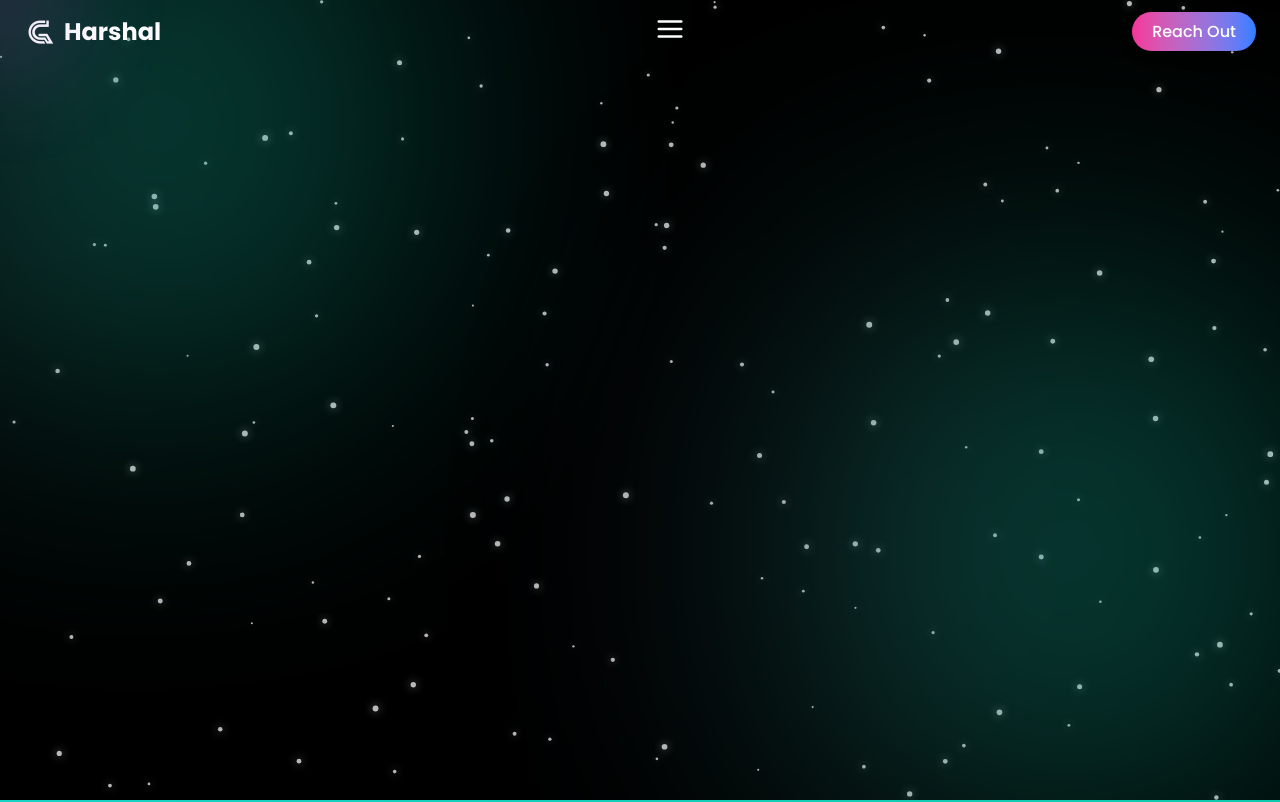
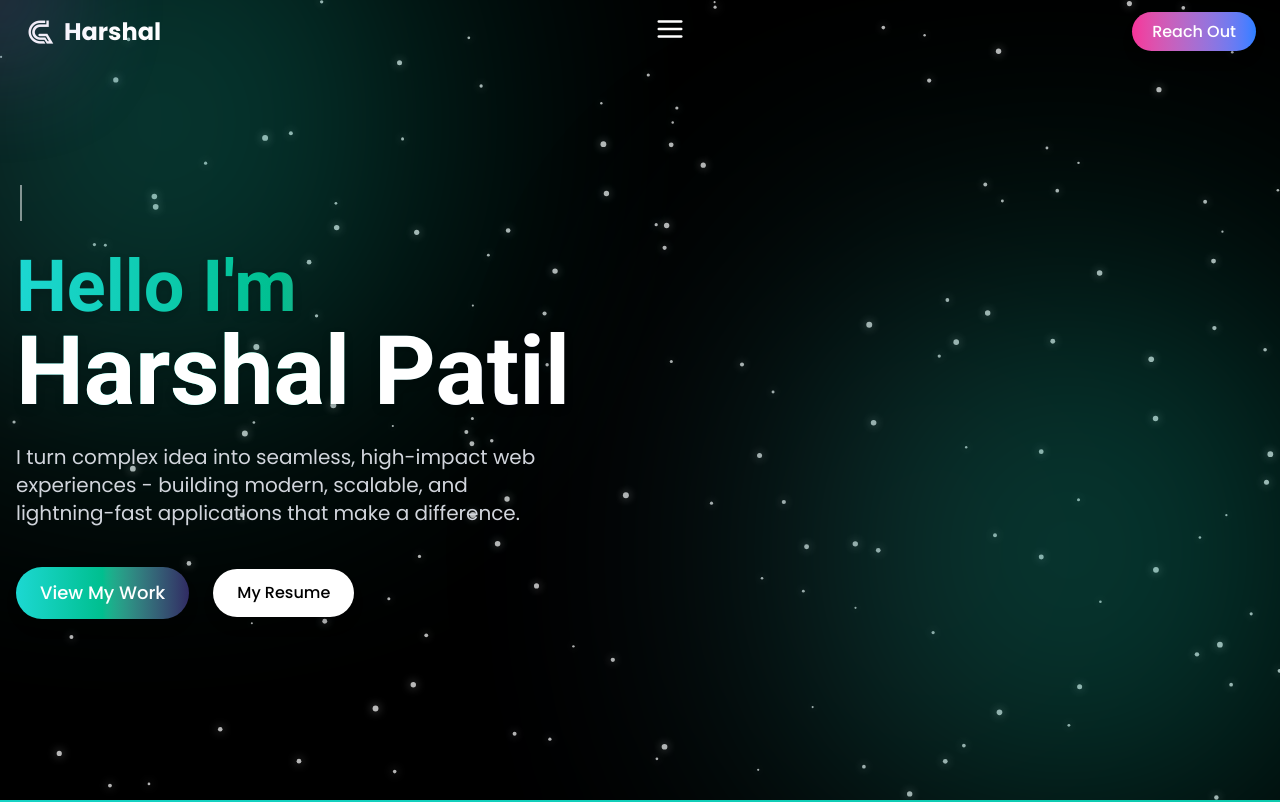
Before and after one commit to Harshal005/My-Portfolio, a React (Vite) app: page / in a window 1280 px wide. Shown: the top 802 px of the page. Built offline with nearby package versions, Linux system fonts and the light colour scheme.

Commit message:
Hero Section Left Side Added

```diff
--- a/src/sections/Home.jsx
+++ b/src/sections/Home.jsx
@@ -1,9 +1,18 @@
 import React, { useEffect, useMemo, useState } from "react";
 import ParticlesBackground from "../components/ParticlesBackground.jsx";
+import {delay, motion} from "framer-motion";
+import {FaXTwitter, FaLinkedin, FaGithub} from "react-icons/fa6";
+
+
+const socials = [
+  {Icon : FaXTwitter, label : "X", href : "https://twitter.com"},
+  {Icon : FaLinkedin, label : "LinkedIn", href : "https://www.linkedin.com/in/harshal-patil-java/"},
+  {Icon : FaGithub, label : "GitHub", href : "https://github.com/Harshal005"},
+]
 
 const Home = () => {
 
-  const roles = useMemo(() => ["Web Developer", "Java Full Stack Developer", "Front-End Developer", "React.js Developer", "Software Developer"], []);
+  const roles = useMemo(() => ["Java Full Stack Developer", "Software Developer","Web Developer","Front-End Developer", "React.js Developer"], []);
 
   const [index, setIndex] = useState(0);
   const [subIndex, setSubIndex] = useState(0);
@@ -15,7 +24,7 @@ const Home = () => {
       if(!deleting && subIndex < current.length) setSubIndex( v => v + 1);
 
       else if(!deleting && subIndex === current.length) setTimeout(() => setDeleting(true), 1200);
-      else if(deleting && subIndex > 0) subIndex( v => v - 1);
+      else if(deleting && subIndex > 0) setSubIndex( v => v - 1);
       else if(deleting && subIndex === 0) { setDeleting(false); setIndex( p=> (p+1) % roles.length); }
     }, deleting ? 40 : 60);
 
@@ -29,7 +38,7 @@ const Home = () => {
       className="w-full h-screen relative bg-black overflow-hidden"
     >
       <ParticlesBackground />
-      <div>
+      <div className="absolute inset-0">
         <div
           className="absolute -top-32 -left-32
           w-[70vw] sm:w-[z-50vw] md:w-[40vw]
@@ -49,7 +58,45 @@ const Home = () => {
 
 
             <div className="relative z-10 h-full w-full max-w-7xl mx-auto px-4 grid grid-cols-1 lg:grid-cols-2">
-              <div className="flex flex-col">
+              <div className="flex flex-col justify-center h-full text-center lg:text-left relative">
+                <div className="w-full lg:pr-24 mx-auto max-w-[48rem]">
+
+                  <motion.div className="mb-3 text-xl sm:text-2xl md:text-3xl lg:text-4xl font-semibold text-white tracking-wide min-h-[1.6em]"
+                    initial = {{ opacity:0, y:12 }}
+                    animate = {{opacity : 1, y:0}}
+                    transition={{ duration:0.6}}
+                  >
+
+                    <span>
+                      {roles[index].substring(0, subIndex)}
+                    </span>
+                    <span className="inline-block w-[2px] ml-1 bg-white animate-pulse align-middle"
+                    style={{ height:"1em"}}></span>
+                  </motion.div>
+                  <motion.h1 className="text-4xl sm:text-5xl md:text-6xl lg:text-7xl font-bold text-transparent bg-clip-text bg-gradient-to-r from-[#1cd8d2] via-[#00bf8f] to-[#302b63] drop-shadow-lg"
+                  initial={{ opacity:0, y:40}}
+                  animate={{opacity:1,y:0}}
+                  transition={{duration:1}}>
+                    Hello I'm <br />
+                    <span className="text-white font-bold text-5xl sm:text-6xl md:text-7xl lg:text-8xl lg:whitespace-nowrap">
+                      Harshal Patil
+                    </span>
+                  </motion.h1>
+                  <motion.p className="mt-6 text-base sm:text-lg md:text-xl text-gray-300 max-w-2xl mx-auto lg:mx-0"
+                  initial={{opacity:0, y:20}}
+                  animate={{opacity:1, y:0}} transition={{delay:0.4, duration:0.8}}>
+                    I turn complex idea into seamless, high-impact web experiences - building modern, scalable, and lightning-fast applications that make a difference.
+                  </motion.p>
+
+                  <motion.div className="mt-10 flex flex-wrap items-center justify-center lg:justify-start gap-6"
+                  initial={{opacity:0}}
+                  animate={{opacity:1}}
+                  transition={{delay:0.8, duration:0.8}}>
+                    <a href="#projects" className="px-6 py-3 rounded-full font-medium text-lg text-white bg-gradient-to-r from-[#1cd8d2] via-[#00bf8f] to-[#302b63] shadow-lg hover:scale-105 transition-all">View My Work</a>
+                    <a href="/Resume.pdf" className="px-6 py-3 rounded-full font-medium text-black bg-white hover:bg-gray-200 shadow-lg hover:scale-105 transition-all">My Resume</a>
+                  </motion.div>
+
+                </div>
 
               </div>
 
```
Also changed, not shown: 1 other file (tests, documents, lock files or other folders).
